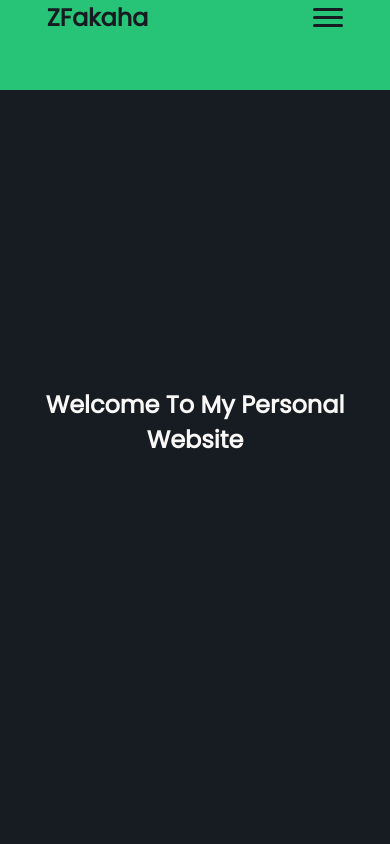
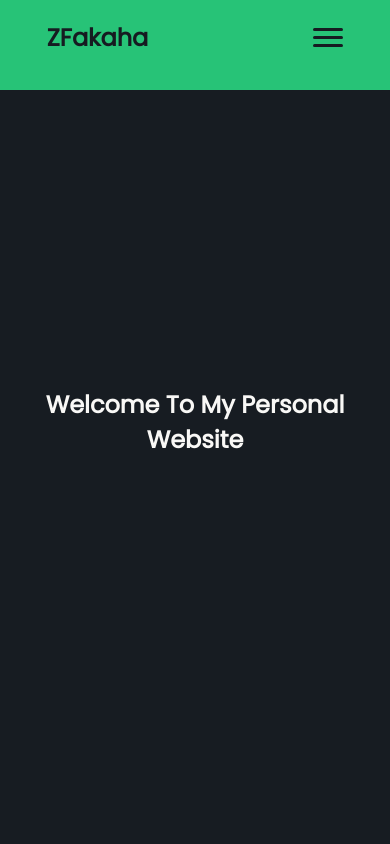
Before and after one commit to fakaha/Personal-Portfolio-Website, a React (Vite) app: page / in a window 390 px wide. Shown: the top 844 px of the page. Built offline with nearby package versions, Linux system fonts and the light colour scheme.

Commit message:
style: decrease nav gap and increase padding top on container menu when mobile device

```diff
--- a/src/App.css
+++ b/src/App.css
@@ -201,13 +201,14 @@ nav{
 
   nav{
     flex-direction: column;
-    gap: 50px;
+    gap: 30px;
   }
 
   .containerMenu{
   width: 95%;
   justify-content: space-between;
   align-items: center;
+  padding-top: 20px;
 }
 
   .menu-toggle{
--- a/src/components/Navbar.jsx
+++ b/src/components/Navbar.jsx
@@ -12,7 +12,7 @@ const Navbar = () => {
         <div className="containerMenu d-flex justify-space-between">
         <a
           href="#"
-          className="text-decoration-none text-md font-bold text-primary"
+          className="logo text-decoration-none text-md font-bold text-primary"
         >
           ZFakaha
         </a>
```
